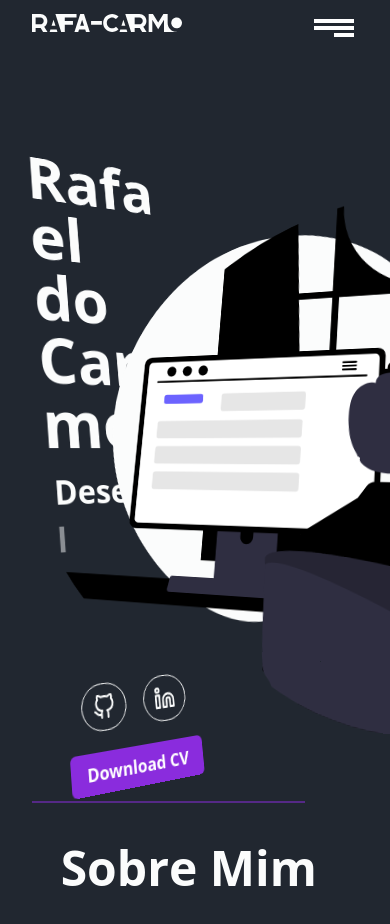
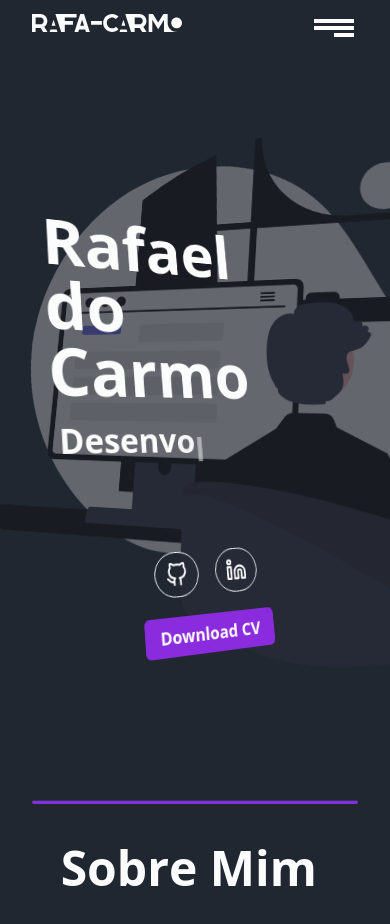
Before and after one commit to rafa-carmo/portfolio, a Next.js app: page / in a window 390 px wide. Shown: the top 924 px of the page. Built offline with nearby package versions, Linux system fonts and the light colour scheme.

Commit message:
feat: hero responsive

```diff
--- a/src/app/page.tsx
+++ b/src/app/page.tsx
@@ -12,8 +12,8 @@ export default function Home() {
 		<main className="overflow-x-hidden">
 			<Header />
 
-			<section className="container mx-auto pt-24 h-[90vh] grid grid-cols-2 place-items-center">
-				<div className="pespective flex flex-col gap-5">
+			<section className="container mx-auto pt-24 h-[90vh] grid md:grid-cols-2 place-items-center relative">
+				<div className="pespective flex flex-col gap-5 relative z-0">
 					<AnimatedText
 						el="h1"
 						className="text-7xl font-bold"
@@ -31,12 +31,13 @@ export default function Home() {
 					</h2>
 					<AnimatedSocialButtons />
 				</div>
-				<div className="pespective-reverse max-w-lg stroke-blackground ">
+				<div className="absolute md:static pespective-reverse max-w-lg stroke-blackground -z-10 opacity-30 md:opacity-100">
 					<HeroProgramming className="text-black" />
 				</div>
 			</section>
 			<section className="container mx-auto h-screen">
 				<CurveDivisor />
+
 				<div className="flex items-center justify-center w-full">
 					<AnimatedText
 						el="h3"
--- a/src/components/global/curve-divisor.tsx
+++ b/src/components/global/curve-divisor.tsx
@@ -63,7 +63,9 @@ export function CurveDivisor() {
 		progress = 0
 	}
 	return (
-		<div className="relative h-1 bg-transparent my-10">
+		<>
+			<hr className="h-1 w-full bg-primary md:hidden my-10 rounded-full" />
+			<div className="hidden md:block relative h-1 bg-transparent my-10">
 				<div
 					onMouseMove={onMouseMove}
 					onMouseLeave={onMouseLeave}
@@ -79,5 +81,6 @@ export function CurveDivisor() {
 					/>
 				</svg>
 			</div>
+		</>
 	)
 }
```
Lines whose indentation alone changed are shown as unchanged.
